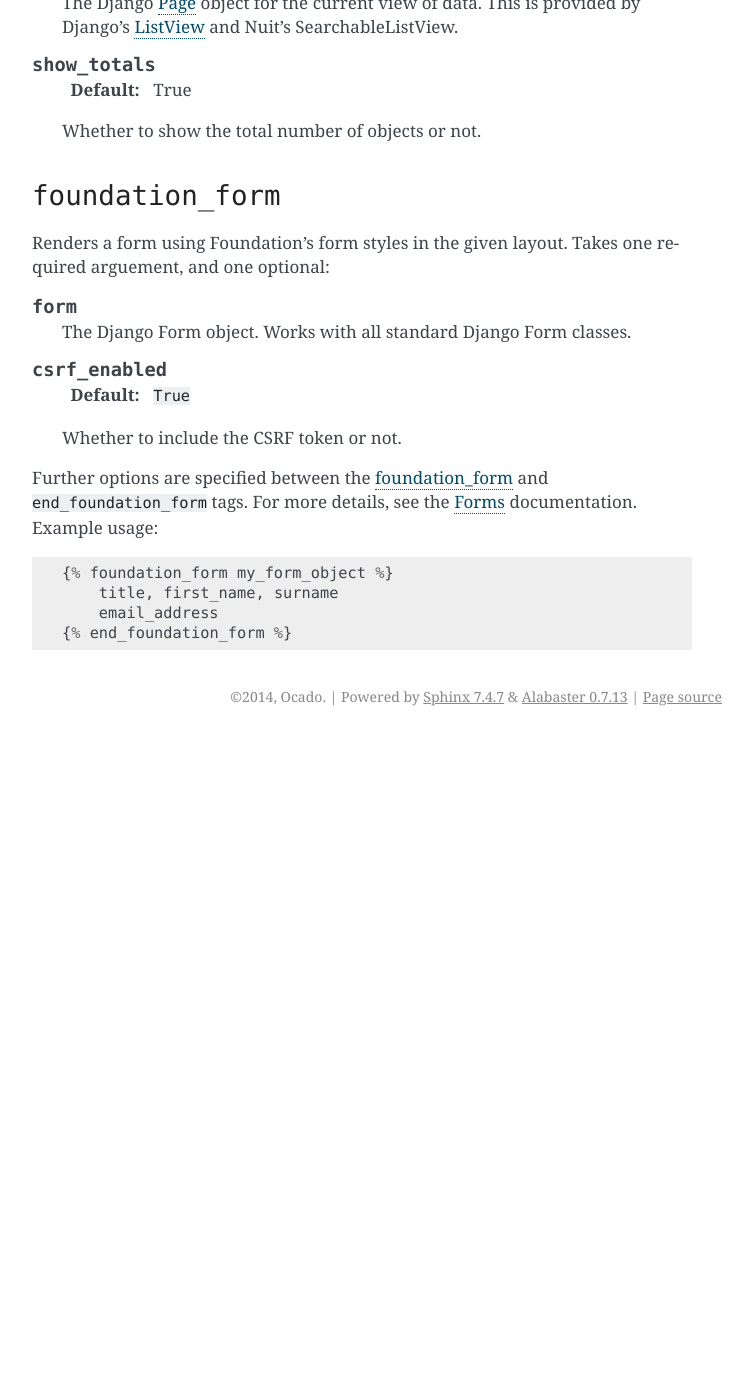
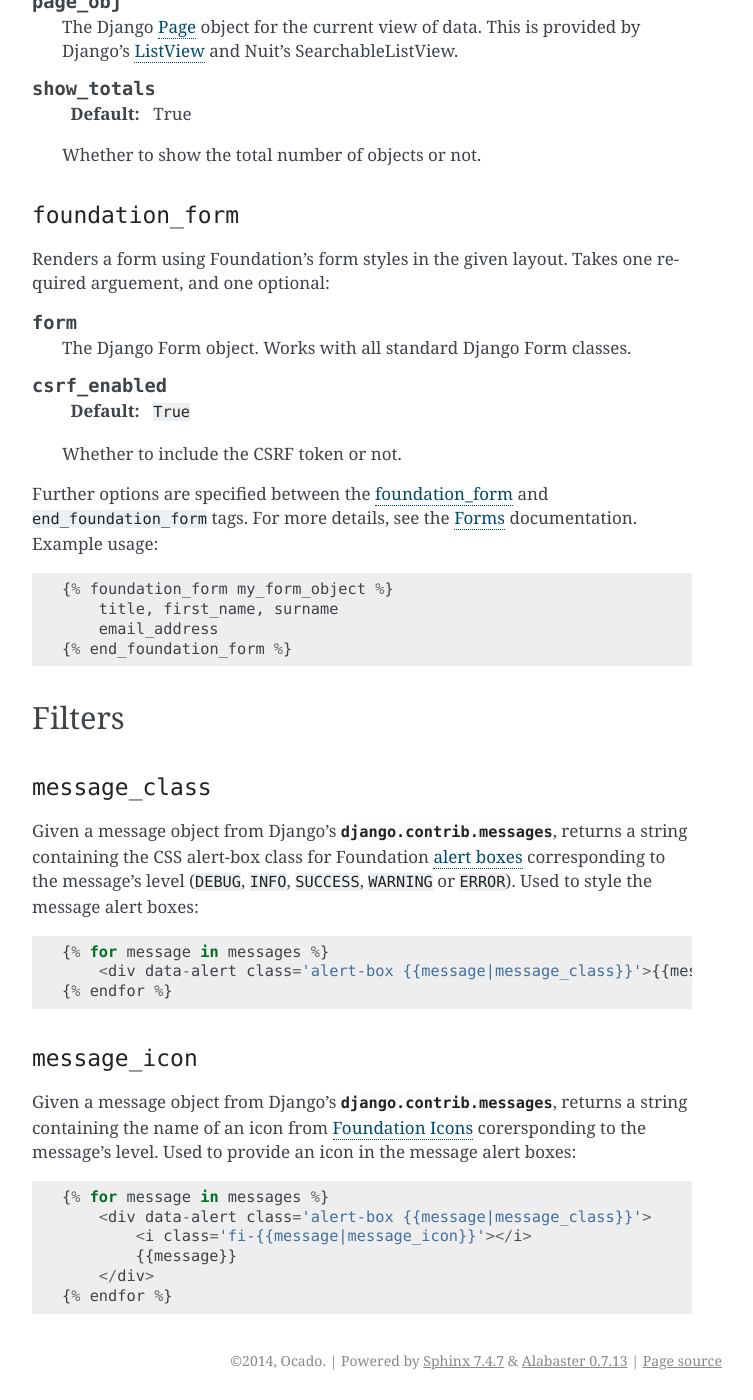
Before and after one commit to ocadotechnology/django-nuit, a Sphinx documentation site: the page built from docs/templates/templatetags.txt, in a window 1280 px wide and 1400 px high, scrolled down 3119 px. Shown: the whole window, without its empty margins (388-1141 px from the left). Built offline with Sphinx 7.4.7, drawn with Linux system fonts in a browser that asks for light colours; the version number could not be read and is left out; before the commit the page ends 3855 px from its top, so only the background shows below that; some of the changed text lies outside the part shown.

Commit message:
Added a DEBUG message and docs

```diff
--- a/docs/templates/index.txt
+++ b/docs/templates/index.txt
@@ -4,7 +4,7 @@ Templates
 Nuit is primarily a front-end framework, and as such comes with a number of templates and template-related tools to provide you with a consistent user experience and lean templates.
 
 .. toctree::
- :maxdepth: 2
+ :maxdepth: 3
 
  base
  components
--- a/docs/templates/templatetags.txt
+++ b/docs/templates/templatetags.txt
@@ -1,11 +1,14 @@
-Templates Tags
-==============
+Templates Tags and Filters
+==========================
 
-Nuit provides a handlful of template tags designed to abstract some of the complexities of writing templates for the framework.
+Nuit provides a handlful of template tags and filters designed to abstract some of the complexities of writing templates for the framework.
 
-To use the tags, you need to load the ``nuit`` tag library::
+To use them, you need to load the ``nuit`` tag library::
 
     {% load nuit %}
+
+Tags
+~~~~
 
 .. _template-tag-extend:
 
@@ -174,3 +177,35 @@ Further options are specified between the :ref:`template-tag-foundation-form` an
         title, first_name, surname
         email_address
     {% end_foundation_form %}
+
+Filters
+~~~~~~~
+
+.. _template-filter-message-class:
+
+``message_class``
+-----------------
+
+Given a message object from Django's :mod:`django.contrib.messages`, returns a string containing the CSS alert-box class for Foundation `alert boxes`_ corresponding to the message's level (``DEBUG``, ``INFO``, ``SUCCESS``, ``WARNING`` or ``ERROR``). Used to style the message alert boxes::
+
+    {% for message in messages %}
+        <div data-alert class='alert-box {{message|message_class}}'>{{message}}</div>
+    {% endfor %}
+
+.. _`alert boxes`: http://foundation.zurb.com/docs/components/alert_boxes.html
+
+.. _template-filter-message-icon:
+
+``message_icon``
+----------------
+
+Given a message object from Django's :mod:`django.contrib.messages`, returns a string containing the name of an icon from `Foundation Icons`_ corersponding to the message's level. Used to provide an icon in the message alert boxes::
+
+    {% for message in messages %}
+        <div data-alert class='alert-box {{message|message_class}}'>
+            <i class='fi-{{message|message_icon}}'></i>
+            {{message}}
+        </div>
+    {% endfor %}
+
+.. _`Foundation Icons`: http://zurb.com/playground/foundation-icon-fonts-3
```
Also changed, not shown: nuit/static/app.scss (+12 -1 lines), 1 other file.
